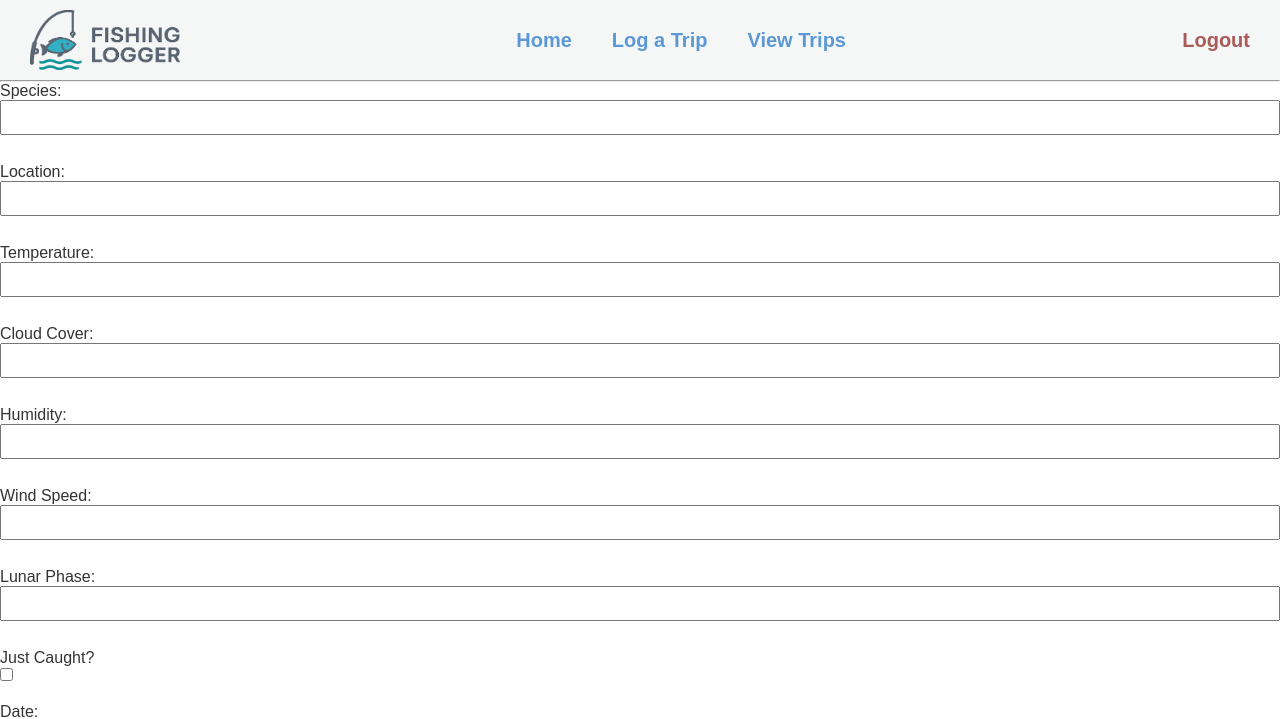
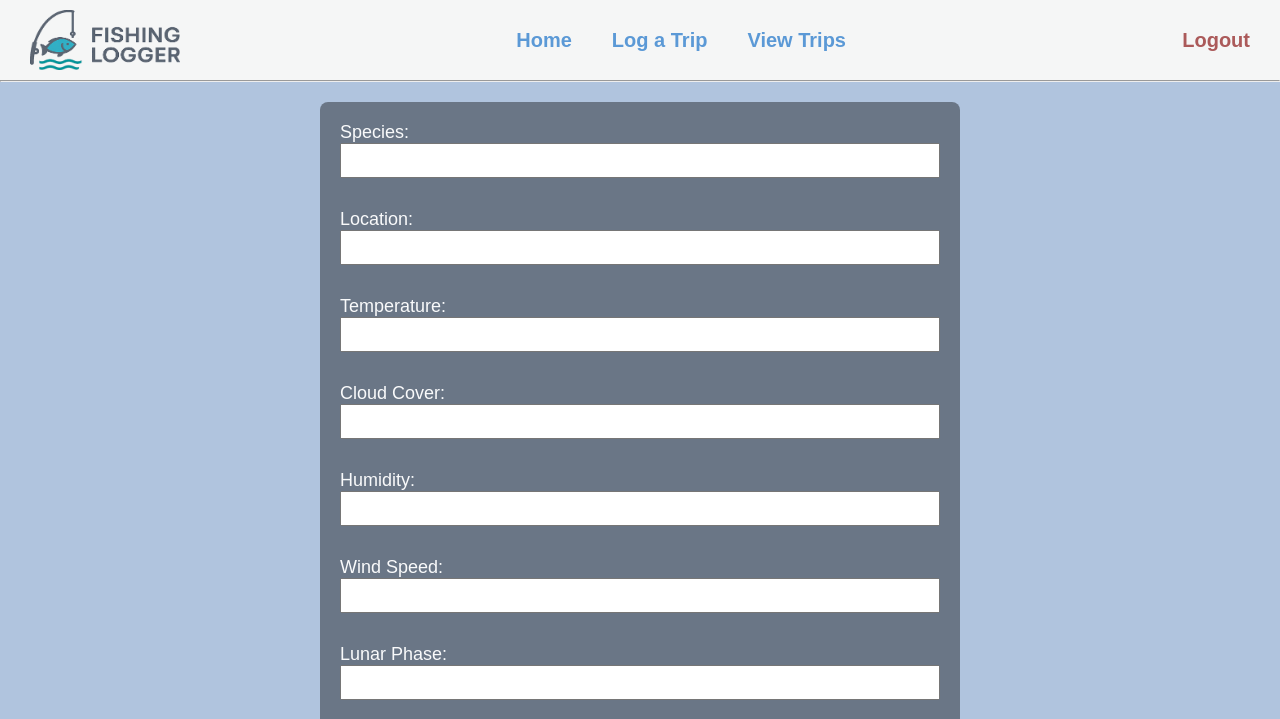
Before and after one commit to cocoonvectors/Fishing-Logger, a Flask app: page /log in a window 1280 px wide. Shown: the top 719 px of the page. Run offline with Flask 3, Linux system fonts and the light colour scheme; a user stored in the database is signed in.

Commit message:
added css to trip log and the new account home page

```diff
--- a/static/style.css
+++ b/static/style.css
@@ -287,11 +287,44 @@ body.accounthome-body{
 }
 
 main.account{
-    height: 100%;
-}
+    height: 80%;
+    display: flex;
+    flex-direction: column;
+    justify-content: center;
+    align-items: center; }
 
 div.account{
     text-align: center;
     position: absolute;
-    top: 50%;
 }
+
+
+/* Log trip */
+
+body.log-body{
+    background-color: #b0c4de;
+    overflow: scroll;
+    height: 80%;
+}
+
+main.log{
+    display: flex;
+    flex-direction: column;
+    justify-content: center;
+    align-items: center;
+}
+
+form.logtrip{
+    align-items: center;
+    justify-content: center;
+    font-size: 18px;
+    color: #F9FAFB;
+    margin-top: 20px;
+    background-color: rgba(0, 0, 0, 0.4);
+    border-radius: 8px;
+    padding: 20px;
+}
+
+head.loghead{
+    z-index: 9;
+}
--- a/templates/log.html
+++ b/templates/log.html
@@ -2,7 +2,10 @@
 
 {% block title %}Log a Trip{% endblock %}
 
+{% block body_class %}log-body{% endblock %}
+
 {% block content %}
+    <main class="log">
         <head>
             <meta charset="UTF-8">
             <link rel="stylesheet" href="https://unpkg.com/leaflet@1.9.4/dist/leaflet.css"
@@ -11,7 +14,7 @@
         </head>
 
 
-    <form method="post">
+        <form class="logtrip" method="post">
             <label for="species">Species:</label><br>
             <input type="text" id="species" name="species" required><br><br>
 
@@ -55,7 +58,7 @@
         <div id="catchDatePopup" class = "datepopup" hidden>
             <p>Please enter your catch date before using the map!</p>
         </div>
-
+    </main>
 {% endblock %}
 
 {% block scripts %}
```
Also changed, not shown: fishing.db. Lines whose indentation alone changed are shown as unchanged.
